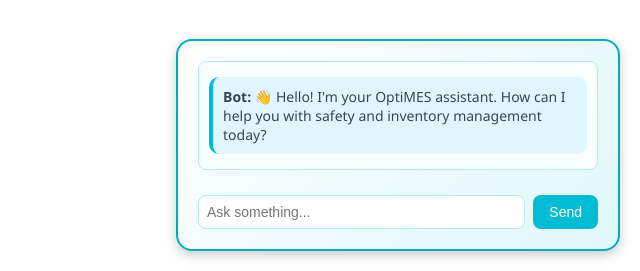
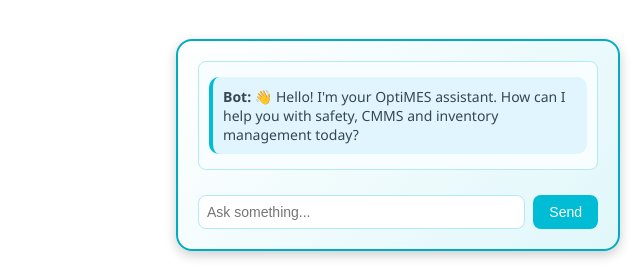
Before and after one commit to suganyajulianna/chatbot_optiMES, a Flask app: page / in a window 1280 px wide. Shown: the part 529-800 px from the top of the page, without its empty margins (640-1280 px from the left). Run offline with Flask 3, Linux system fonts and the light colour scheme.

Commit message:
Modify chat greeting to include CMMS
Updated the chat greeting to include 'CMMS' in the message.

```diff
--- a/templates/index.html
+++ b/templates/index.html
@@ -23,7 +23,7 @@
       box-shadow: 0 4px 12px rgba(0, 0, 0, 0.2);
       z-index: 1000;
       border: 2px solid #00acc1;
-      max-height: 600px;
+      max-height: 400px;
       display: flex;
       flex-direction: column;
     }
@@ -221,9 +221,8 @@
     // Initial greeting
     window.onload = function() {
       const chatBox = document.getElementById("chat-response");
-      chatBox.innerHTML = `<div class="bot-message"><strong>Bot:</strong> 👋 Hello! I'm your OptiMES assistant. How can I help you with safety and inventory management today?</div>`;
+      chatBox.innerHTML = `<div class="bot-message"><strong>Bot:</strong> 👋 Hello! I'm your OptiMES assistant. How can I help you with safety, CMMS and inventory management today?</div>`;
     };
   </script>
 </body>
-
 </html>
```
